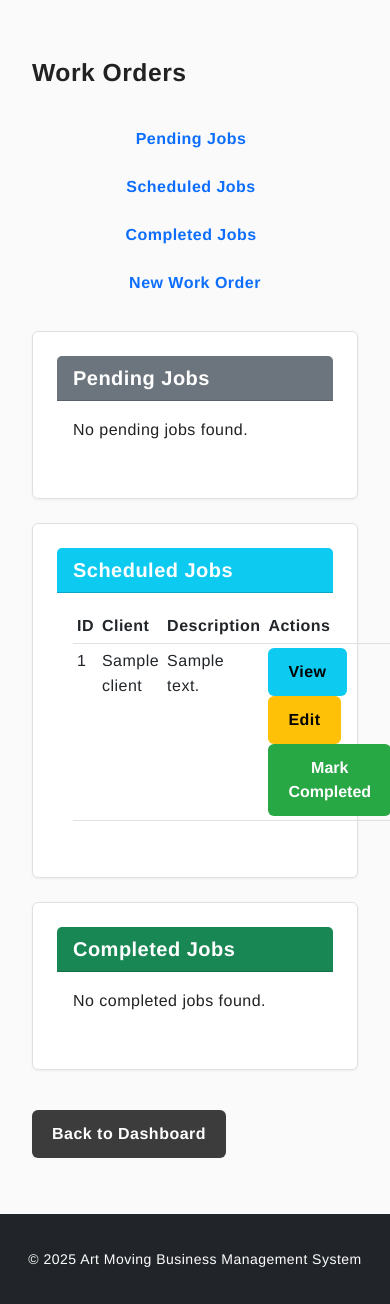
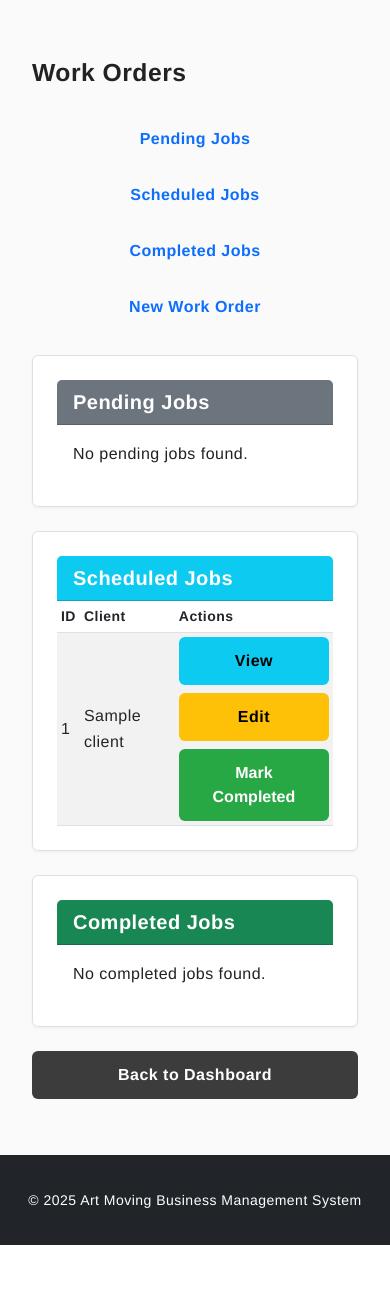
Before and after one commit to mattyray/art_moving_buisness, a Django app: page /workorders/ in a window 390 px wide. Shown: the part 88-1392 px from the top of the page. After the commit the page ends 1333 px from the top, so only its background shows below. Run offline with Django 5.2, Linux system fonts and the light colour scheme; a user stored in the database is signed in; tables that the repository leaves empty hold one stand-in row (values such as "Sample post"); some libraries are stand-ins or nearby versions; some web fonts are replaced.

Commit message:
edited workorder list to be more kmobile friendly

```diff
--- a/templates/workorders/workorder_list.html
+++ b/templates/workorders/workorder_list.html
@@ -6,10 +6,12 @@
 
   <!-- Navigation Buttons -->
   <div class="mb-4 text-center">
-    <a href="{% url 'pending_jobs' %}" class="btn btn-outline-primary me-2">Pending Jobs</a>
-    <a href="{% url 'scheduled_jobs' %}" class="btn btn-outline-primary me-2">Scheduled Jobs</a>
-    <a href="{% url 'completed_jobs' %}" class="btn btn-outline-primary me-2">Completed Jobs</a>
-    <a href="{% url 'workorder_create' %}" class="btn btn-outline-primary">New Work Order</a>
+    <div class="d-flex flex-column flex-sm-row justify-content-center gap-2">
+      <a href="{% url 'pending_jobs' %}" class="btn btn-outline-primary w-100 w-sm-auto">Pending Jobs</a>
+      <a href="{% url 'scheduled_jobs' %}" class="btn btn-outline-primary w-100 w-sm-auto">Scheduled Jobs</a>
+      <a href="{% url 'completed_jobs' %}" class="btn btn-outline-primary w-100 w-sm-auto">Completed Jobs</a>
+      <a href="{% url 'workorder_create' %}" class="btn btn-outline-primary w-100 w-sm-auto">New Work Order</a>
+    </div>
   </div>
 
   <!-- Pending Jobs Section -->
@@ -17,15 +19,15 @@
     <div class="card-header bg-secondary text-white">
       <h5 class="mb-0">Pending Jobs</h5>
     </div>
-    <div class="card-body">
+    <div class="card-body p-0">
       {% if pending_jobs %}
-      <table class="table table-sm">
-        <thead>
+      <div class="table-responsive">
+        <table class="table table-sm table-striped align-middle mb-0">
+          <thead class="small">
             <tr>
               <th>ID</th>
               <th>Client</th>
-            <th>Description</th>
-            <th>Last Edited</th>
+              <th class="d-none d-md-table-cell">Description</th>
               <th>Actions</th>
             </tr>
           </thead>
@@ -34,18 +36,24 @@
             <tr>
               <td>{{ job.id }}</td>
               <td>{{ job.client.name }}</td>
-            <td>{{ job.job_description|truncatewords:10 }}</td>
-            <td>{{ job.updated_at|date:"m-d-y" }}</td>
+              <td class="d-none d-md-table-cell text-truncate" style="max-width:200px;">
+                {{ job.job_description|truncatewords:10 }}
+              </td>
               <td>
-              <a href="{% url 'workorder_detail' job.id %}" class="btn btn-sm btn-info">View</a>
-              <a href="{% url 'workorder_edit' job.id %}" class="btn btn-sm btn-warning">Edit / Schedule</a>
+                <div class="d-flex flex-column flex-sm-row gap-2">
+                  <a href="{% url 'workorder_detail' job.id %}"
+                     class="btn btn-sm btn-info w-100 w-sm-auto">View</a>
+                  <a href="{% url 'workorder_edit' job.id %}"
+                     class="btn btn-sm btn-warning w-100 w-sm-auto">Edit / Schedule</a>
+                </div>
               </td>
             </tr>
             {% endfor %}
           </tbody>
         </table>
+      </div>
       {% else %}
-      <p>No pending jobs found.</p>
+      <p class="p-3 mb-0">No pending jobs found.</p>
       {% endif %}
     </div>
   </div>
@@ -55,14 +63,15 @@
     <div class="card-header bg-info text-white">
       <h5 class="mb-0">Scheduled Jobs</h5>
     </div>
-    <div class="card-body">
+    <div class="card-body p-0">
       {% if scheduled_jobs %}
-      <table class="table table-sm">
-        <thead>
+      <div class="table-responsive">
+        <table class="table table-sm table-striped align-middle mb-0">
+          <thead class="small">
             <tr>
               <th>ID</th>
               <th>Client</th>
-            <th>Description</th>
+              <th class="d-none d-md-table-cell">Description</th>
               <th>Actions</th>
             </tr>
           </thead>
@@ -71,21 +80,28 @@
             <tr>
               <td>{{ job.id }}</td>
               <td>{{ job.client.name }}</td>
-            <td>{{ job.job_description|truncatewords:10 }}</td>
+              <td class="d-none d-md-table-cell text-truncate" style="max-width:200px;">
+                {{ job.job_description|truncatewords:10 }}
+              </td>
               <td>
-              <a href="{% url 'workorder_detail' job.id %}" class="btn btn-sm btn-info">View</a>
-              <a href="{% url 'workorder_edit' job.id %}" class="btn btn-sm btn-warning">Edit</a>
-              <form method="post" action="{% url 'mark_completed' job.id %}" style="display:inline;">
+                <div class="d-flex flex-column flex-sm-row gap-2">
+                  <a href="{% url 'workorder_detail' job.id %}"
+                     class="btn btn-sm btn-info w-100 w-sm-auto">View</a>
+                  <a href="{% url 'workorder_edit' job.id %}"
+                     class="btn btn-sm btn-warning w-100 w-sm-auto">Edit</a>
+                  <form method="post" action="{% url 'mark_completed' job.id %}" class="w-100 w-sm-auto">
                     {% csrf_token %}
-                <button type="submit" class="btn btn-sm btn-success">Mark Completed</button>
+                    <button type="submit" class="btn btn-sm btn-success w-100">Mark Completed</button>
                   </form>
+                </div>
               </td>
             </tr>
             {% endfor %}
           </tbody>
         </table>
+      </div>
       {% else %}
-      <p>No scheduled jobs found.</p>
+      <p class="p-3 mb-0">No scheduled jobs found.</p>
       {% endif %}
     </div>
   </div>
@@ -95,15 +111,15 @@
     <div class="card-header bg-success text-white">
       <h5 class="mb-0">Completed Jobs</h5>
     </div>
-    <div class="card-body">
+    <div class="card-body p-0">
       {% if completed_jobs %}
-      <table class="table table-sm">
-        <thead>
+      <div class="table-responsive">
+        <table class="table table-sm table-striped align-middle mb-0">
+          <thead class="small">
             <tr>
               <th>ID</th>
               <th>Client</th>
-            <th>Description</th>
-            <th>Completed Date</th>
+              <th class="d-none d-md-table-cell">Description</th>
               <th>Actions</th>
             </tr>
           </thead>
@@ -112,38 +128,48 @@
             <tr>
               <td>{{ job.id }}</td>
               <td>{{ job.client.name }}</td>
-            <td>{{ job.job_description|truncatewords:10 }}</td>
-            <td>{{ job.completed_at|date:"m-d-y" }}</td>
+              <td class="d-none d-md-table-cell text-truncate" style="max-width:200px;">
+                {{ job.job_description|truncatewords:10 }}
+              </td>
               <td>
-              <a href="{% url 'workorder_detail' job.id %}" class="btn btn-sm btn-info">View</a>
-              <a href="{% url 'workorder_edit' job.id %}" class="btn btn-sm btn-warning">Edit</a>
-              <button type="button" class="btn btn-sm btn-primary" onclick="createInvoice({{ job.id }})">
+                <div class="d-flex flex-column flex-sm-row gap-2">
+                  <a href="{% url 'workorder_detail' job.id %}"
+                     class="btn btn-sm btn-info w-100 w-sm-auto">View</a>
+                  <a href="{% url 'workorder_edit' job.id %}"
+                     class="btn btn-sm btn-warning w-100 w-sm-auto">Edit</a>
+                  <button type="button"
+                          class="btn btn-sm btn-primary w-100 w-sm-auto"
+                          onclick="createInvoice({{ job.id }})">
                     Create Invoice
                   </button>
+                </div>
               </td>
             </tr>
             {% endfor %}
           </tbody>
         </table>
+      </div>
       {% else %}
-      <p>No completed jobs found.</p>
+      <p class="p-3 mb-0">No completed jobs found.</p>
       {% endif %}
     </div>
   </div>
 
   <!-- Back to Dashboard Button -->
-  <a href="{% url 'home' %}" class="btn btn-secondary mt-3">Back to Dashboard</a>
+  <div class="text-center">
+    <a href="{% url 'home' %}" class="btn btn-secondary w-100 w-sm-auto">Back to Dashboard</a>
+  </div>
 </div>
 
 {% block extra_js %}
 <script>
 function createInvoice(jobId) {
-  var review = confirm("Would you like to review and edit the details of this job before creating an invoice?");
-  if (review) {
-    window.location.href = "/workorders/edit/" + jobId + "/";
-  } else {
-    window.location.href = "/invoices/create/?work_order=" + jobId;
-  }
+  const review = confirm(
+    "Would you like to review/edit this job before creating an invoice?"
+  );
+  window.location.href = review
+    ? `/workorders/edit/${jobId}/`
+    : `/invoices/create/?work_order=${jobId}`;
 }
 </script>
 {% endblock %}
```
Lines whose indentation alone changed are shown as unchanged.
